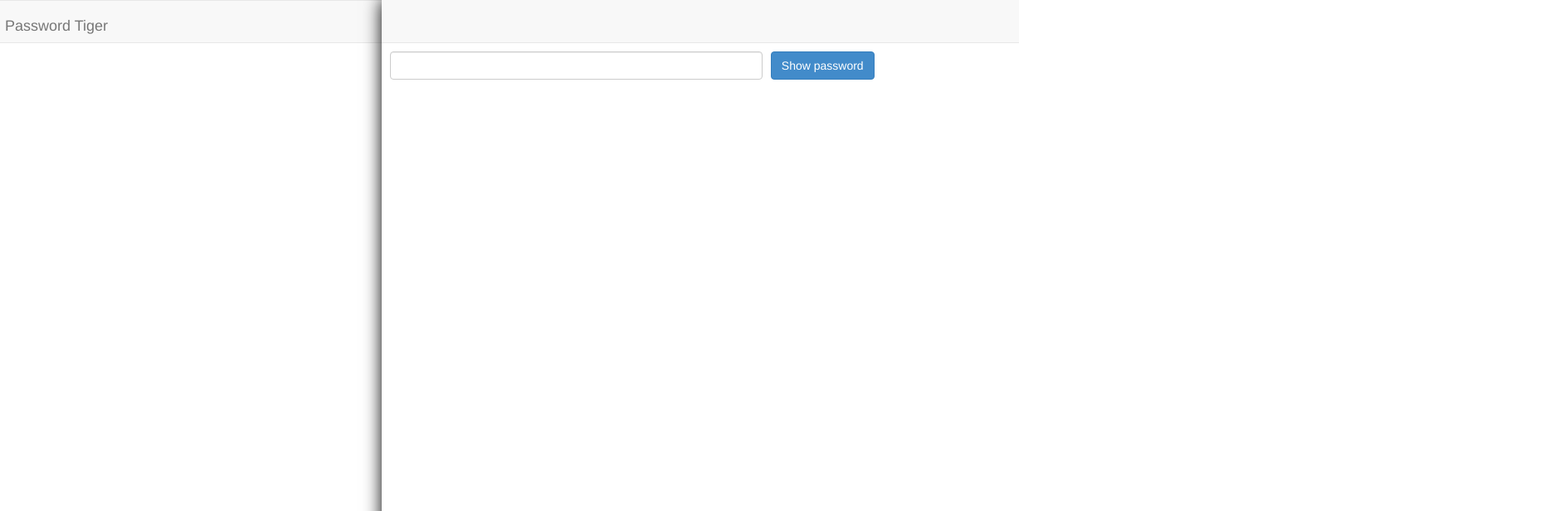
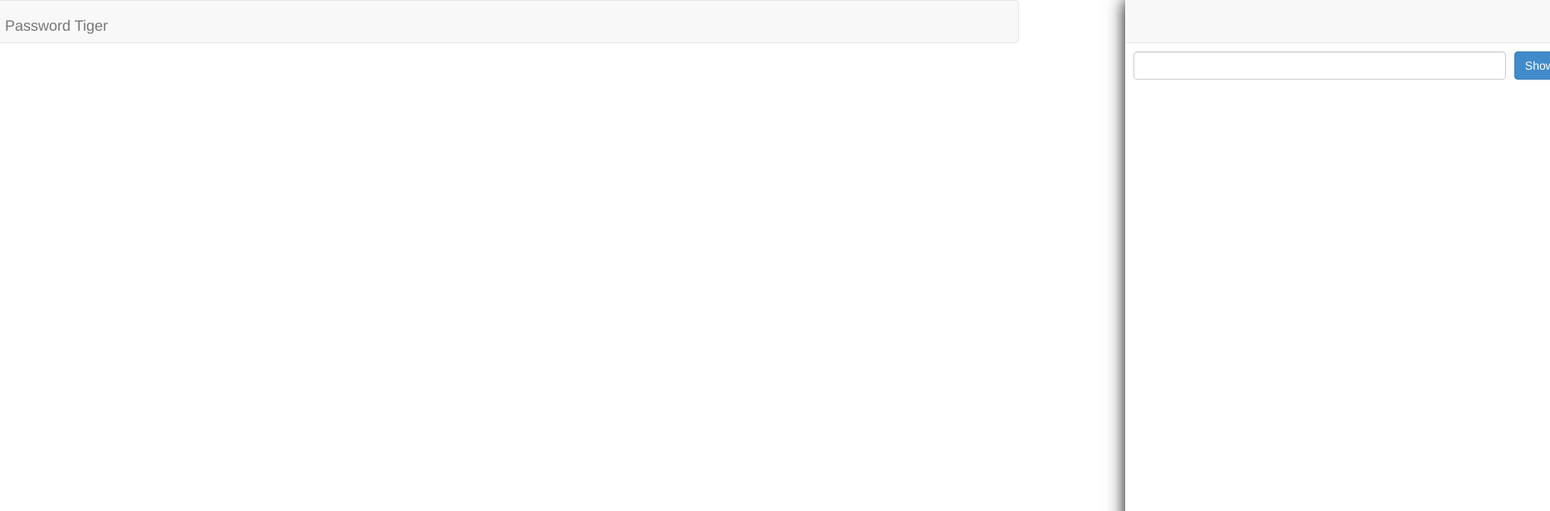
Before and after one commit to MaxGfeller/password-tiger, a website: page index.html in a window 1280 px wide. Shown: the top 616 px of the page at 83% size, 1868 px wide, since content can reach past the window. Drawn offline with Linux system fonts and the light colour scheme.

Commit message:
Hide details view per default

```diff
--- a/assets/styles/tiger.css
+++ b/assets/styles/tiger.css
@@ -15,7 +15,7 @@
 
 .detail-view {
   position: absolute;
-  right: 0;
+  right: -70%;
   top: 0;
   width: 60%;
   height: 100%;
```
